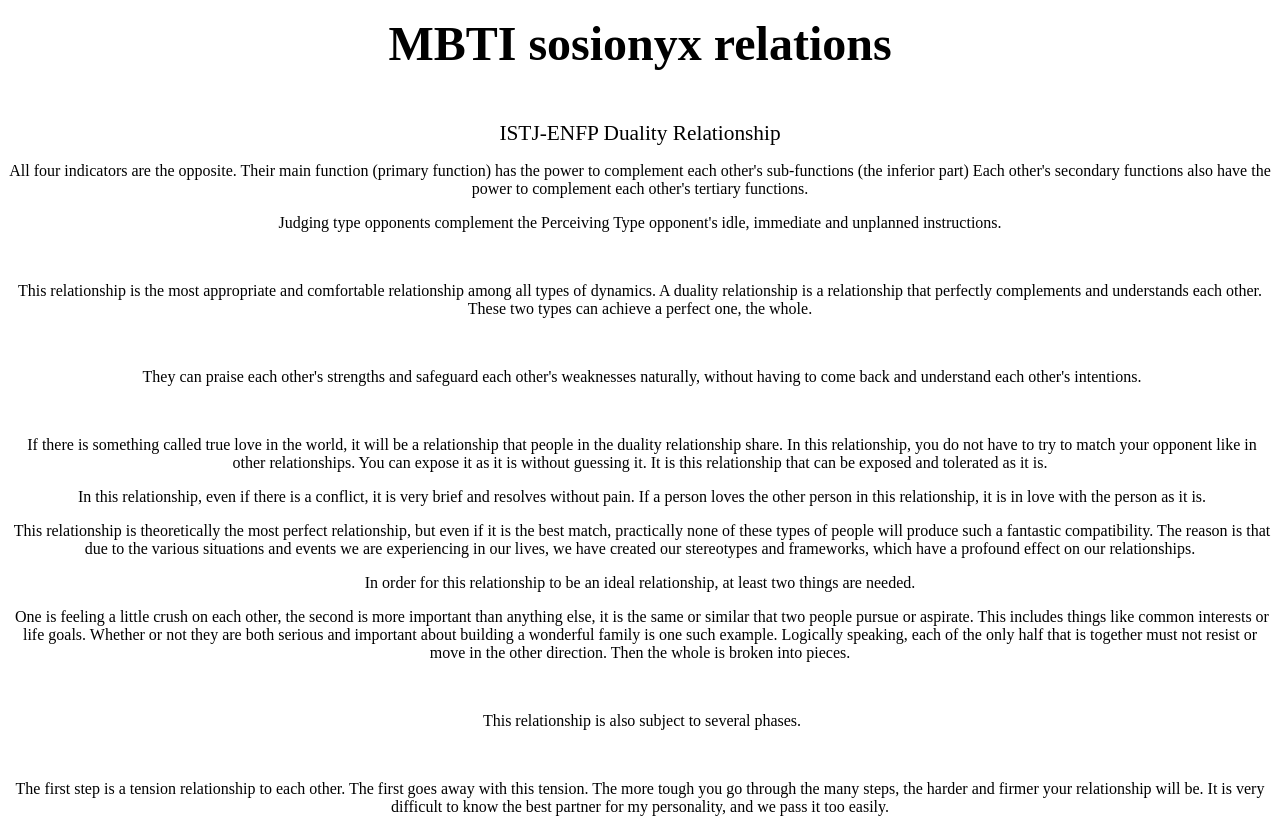
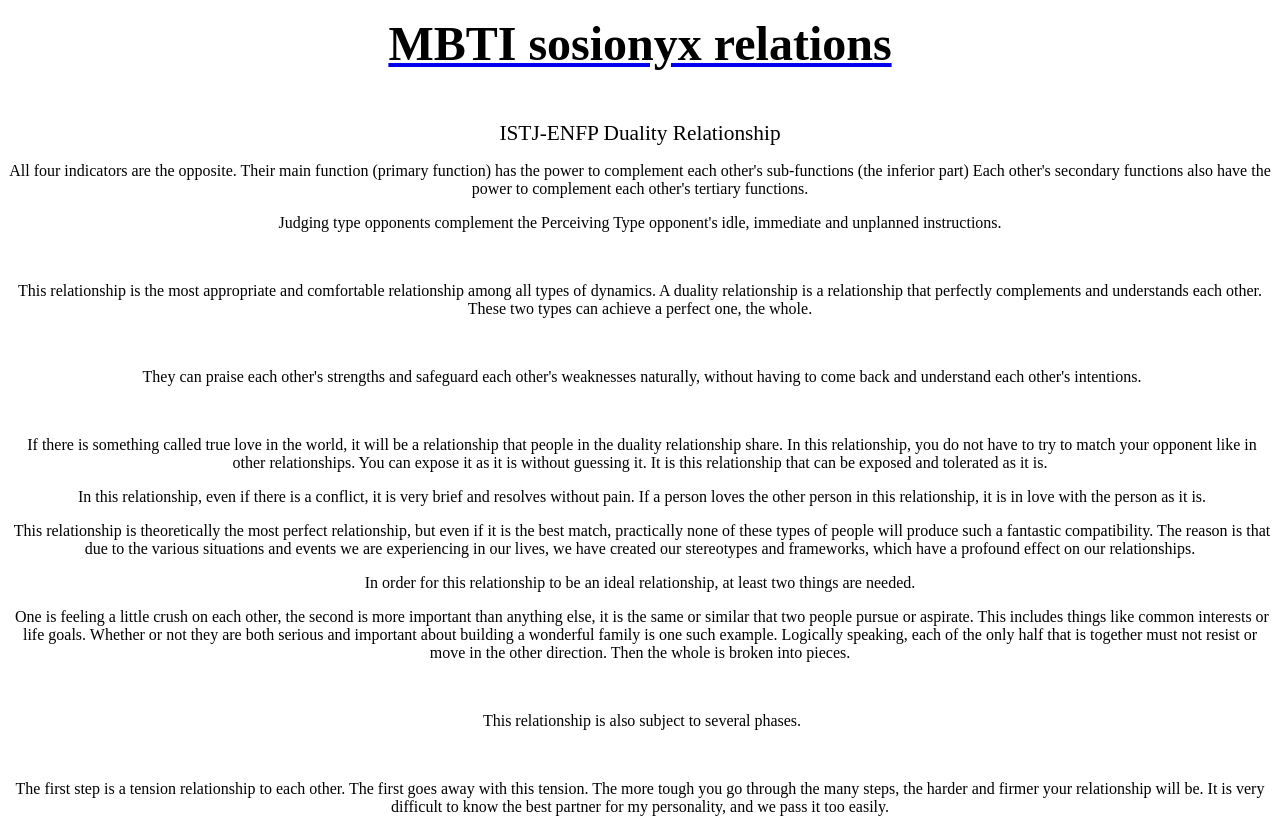
Before and after one commit to rnjsdusdlv4/mbti-sosionyx-istj-enfp, a plain HTML site: page index.html in a window 1280 px wide. Shown: the top 818 px of the page. Drawn offline with Linux system fonts and the light colour scheme.

Commit message:
Add files via upload

```diff
--- a/index.html
+++ b/index.html
@@ -9,7 +9,7 @@
 </head>
 <body background="66.gif">
 
-<p align="center"><b><span style="font-size:36pt;"><font face="microsoft himalaya" color="black">MBTI sosionyx relations</font></span></b><font color="black"></font></p>
+<p align="center"><b><span style="font-size:36pt;"><a href="https://rnjsdusdlv4.github.io/mbti-sosionyx- "><font face="microsoft himalaya" color="black">MBTI sosionyx relations</font></a></span></b><font color="black"></font></p>
 <p align="center"><font face="cambria math" color="black">&nbsp;</font></p>
 <span class="path-divider"></span><p align="center"><span style="font-size:16pt;"><font face="cambria math" color="black">ISTJ-ENFP Duality Relationship</font></span><font color="black"></font></p>
 <p align="center"><font face="cambria math" color="black">All four indicators are the opposite. Their main function (primary function) has the power to complement each other's sub-functions (the inferior part) Each other's secondary functions also have the power to complement each other's tertiary functions.</font></p>
```
